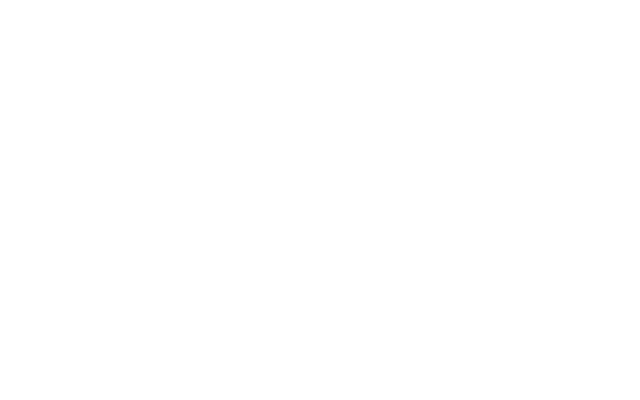
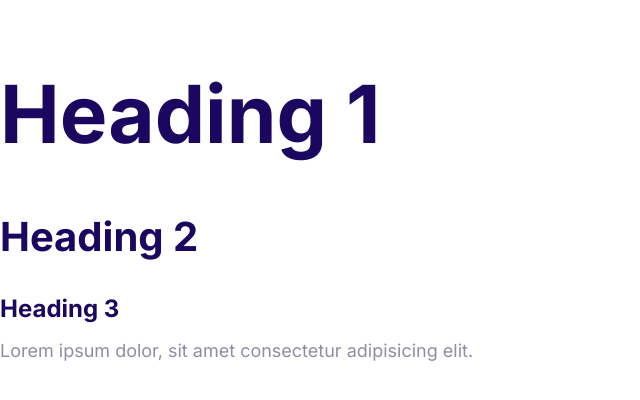
Before and after one commit to Abeeujah/Cercei, a plain HTML site: page index.html in a window 1280 px wide. Shown: the whole page, without its empty margins (0-640 px from the left). Drawn offline with Linux system fonts and the light colour scheme.

Commit message:
Defined font styles

```diff
--- a/css/styles.css
+++ b/css/styles.css
@@ -5,3 +5,53 @@
     --color-headings: #1b0760;
     --color-body: #918ca4;
 }
+
+html{
+    font-size: 62.5%;
+}
+
+body{
+    color: var(--color-body);
+    font-family: Inter, Arial, Helvetica, sans-serif;
+    font-size: 2.4rem;
+    line-height: 1.5;
+}
+
+h1, h2, h3{
+    color: var(--color-headings);
+    margin-bottom: 1rem;
+}
+
+h1{
+    font-size: 7rem;
+}
+
+h2{
+    font-size: 4rem;
+}
+
+h3{
+    font-size: 3rem;
+}
+
+p{
+    margin-top: 0;
+}
+
+@media screen and (min-width: 1024px) {
+    body{
+        font-size: 1.8rem;
+    }
+
+    h1{
+        font-size: 8rem;
+    }
+
+    h2{
+        font-size: 4rem;
+    }
+
+    h3{
+        font-size: 2.4rem;
+    }
+}
--- a/index.html
+++ b/index.html
@@ -6,10 +6,18 @@
     <meta http-equiv="X-UA-Compatible" content="IE=edge" />
     <meta name="viewport" content="width=device-width, initial-scale=1.0" />
     <title>Document</title>
+    <link rel="preconnect" href="https://fonts.googleapis.com">
+    <link rel="preconnect" href="https://fonts.gstatic.com" crossorigin>
+    <link href="https://fonts.googleapis.com/css2?family=Inter:wght@400;700&display=swap" rel="stylesheet">
     <link rel="stylesheet" href="./css/normalize.css">
     <link rel="stylesheet" href="./css/styles.css" />
 </head>
 
-<body></body>
+<body>
+    <h1>Heading 1</h1>
+    <h2>Heading 2</h2>
+    <h3>Heading 3</h3>
+    <p>Lorem ipsum dolor, sit amet consectetur adipisicing elit.</p>
+</body>
 
 </html>
```
